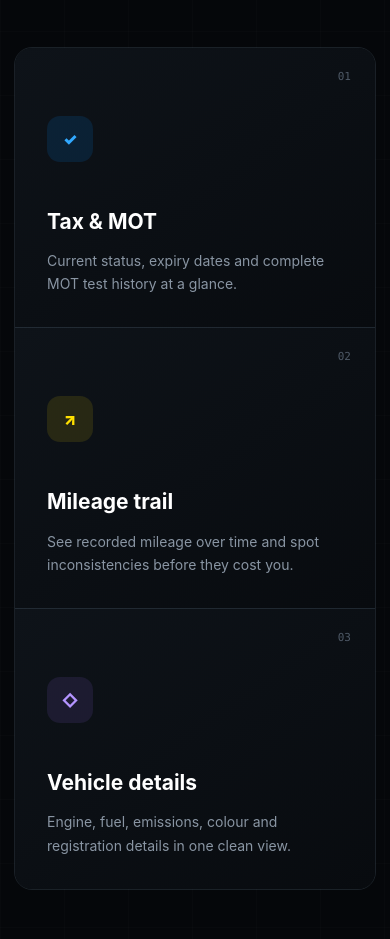
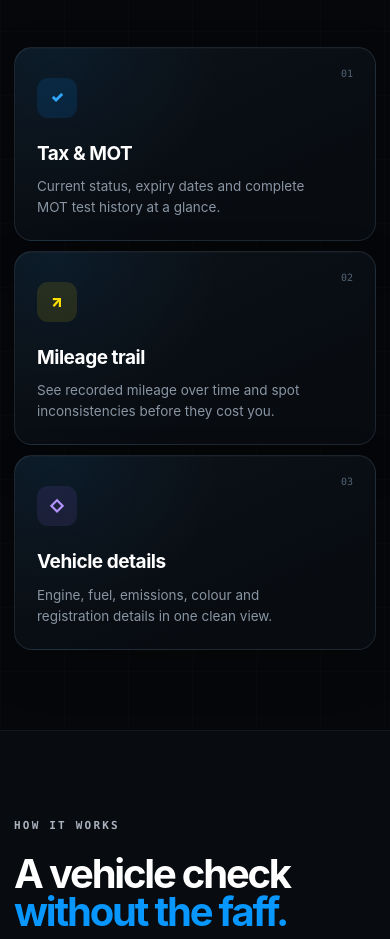
Before and after one commit to RealBiismo/CheckAReg, a website: page public/index.html in a window 390 px wide. Shown: the part 1057-1996 px from the top of the page. Drawn offline with nearby package versions, Linux system fonts and the light colour scheme; no server answers.

Commit message:
Make homepage feature cards sleeker
Reduce excess card height and spacing, refine borders and shadows, and add responsive compact styling.

```diff
--- a/public/checkareg-theme.css
+++ b/public/checkareg-theme.css
@@ -159,3 +159,81 @@ body{background:radial-gradient(circle at 50% 8%,rgba(7,151,255,.12),transparent
     bottom: max(16px, env(safe-area-inset-bottom)) !important;
   }
 }
+
+/* Compact feature cards: less empty space, clearer hierarchy and softer separation. */
+.demo-feature-grid {
+  gap: 14px;
+  border: 0;
+  border-radius: 0;
+  overflow: visible;
+}
+
+.demo-feature-grid article {
+  min-height: 218px;
+  padding: 24px 26px 26px;
+  border: 1px solid rgba(139, 166, 191, 0.15);
+  border-radius: 18px;
+  background:
+    radial-gradient(circle at 12% 0%, rgba(7, 151, 255, 0.07), transparent 44%),
+    linear-gradient(155deg, #0d131a, #080c11 72%);
+  box-shadow:
+    inset 0 1px 0 rgba(255, 255, 255, 0.025),
+    0 18px 50px rgba(0, 0, 0, 0.16);
+  transition: transform 180ms ease, border-color 180ms ease, box-shadow 180ms ease;
+}
+
+.demo-feature-grid article:last-child {
+  border: 1px solid rgba(139, 166, 191, 0.15);
+}
+
+.demo-feature-grid article:hover {
+  transform: translateY(-3px);
+  border-color: rgba(139, 190, 230, 0.3);
+  box-shadow:
+    inset 0 1px 0 rgba(255, 255, 255, 0.04),
+    0 22px 58px rgba(0, 0, 0, 0.24);
+}
+
+.demo-feature-grid article > b {
+  top: 20px;
+  right: 22px;
+  color: #526275;
+  font-size: 10px;
+}
+
+.demo-feature-icon {
+  width: 40px;
+  height: 40px;
+  margin: 12px 0 25px;
+  border-radius: 11px;
+  font-size: 15px;
+}
+
+.demo-feature-grid h3 {
+  margin-bottom: 8px;
+  font-size: 19px;
+  letter-spacing: -0.025em;
+}
+
+.demo-feature-grid p {
+  max-width: 34ch;
+  font-size: 13.5px;
+  line-height: 1.55;
+}
+
+@media (max-width: 760px) {
+  .demo-feature-grid {
+    gap: 10px;
+  }
+
+  .demo-feature-grid article,
+  .demo-feature-grid article:last-child {
+    min-height: 190px;
+    padding: 22px;
+    border: 1px solid rgba(139, 166, 191, 0.15);
+  }
+
+  .demo-feature-icon {
+    margin: 8px 0 22px;
+  }
+}
```
